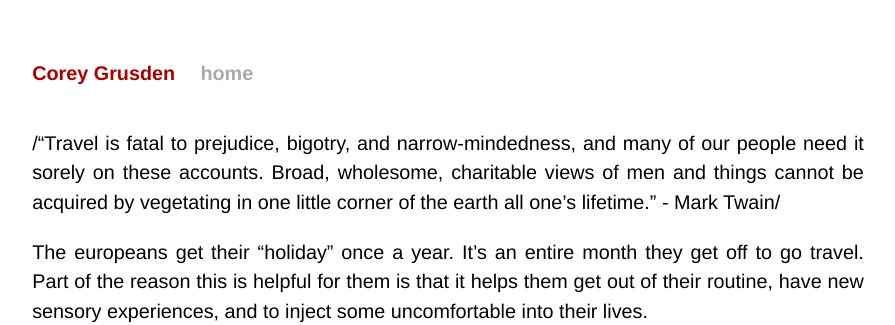
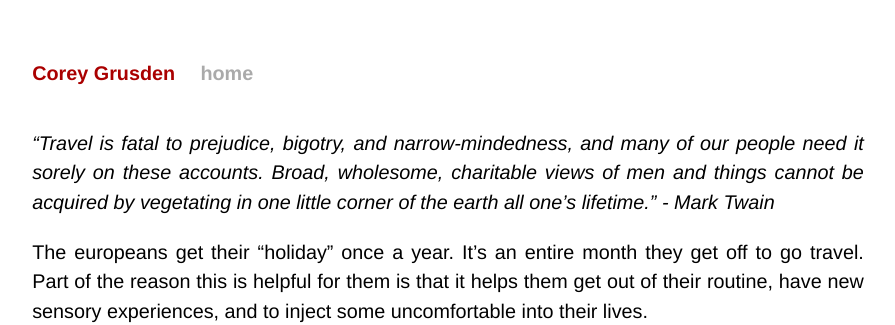
Before and after one commit to cgrusden/cgrusden.github.io, a Jekyll site: the page built from _posts/2022-03-31-we-need-discomfort.md, in a window 1280 px wide. Shown: the top 325 px of the page, without its empty margins (192-1087 px from the left). Built offline with Jekyll 4.4.1, drawn with Linux system fonts in a browser that asks for light colours; our own code applies the rules of GitHub Pages for plain Markdown files.

Commit message:
Add styling to quote

```diff
--- a/_posts/2022-03-31-we-need-discomfort.md
+++ b/_posts/2022-03-31-we-need-discomfort.md
@@ -2,7 +2,7 @@
 title: 'We need discomfort'
 ---
 
-/“Travel is fatal to prejudice, bigotry, and narrow-mindedness, and many of our people need it sorely on these accounts. Broad, wholesome, charitable views of men and things cannot be acquired by vegetating in one little corner of the earth all one’s lifetime.” - Mark Twain/
+_“Travel is fatal to prejudice, bigotry, and narrow-mindedness, and many of our people need it sorely on these accounts. Broad, wholesome, charitable views of men and things cannot be acquired by vegetating in one little corner of the earth all one’s lifetime.” - Mark Twain_
 
 The europeans get their “holiday” once a year. It’s an entire month they get off to go travel. Part of the reason this is helpful for them is that it helps them get out of their routine, have new sensory experiences, and to inject some uncomfortable into their lives.
 
```
